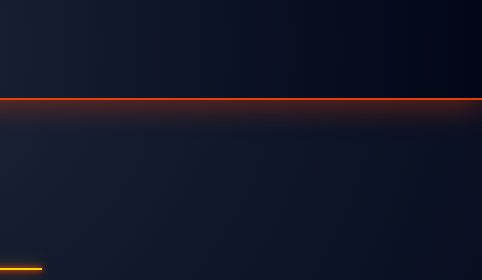
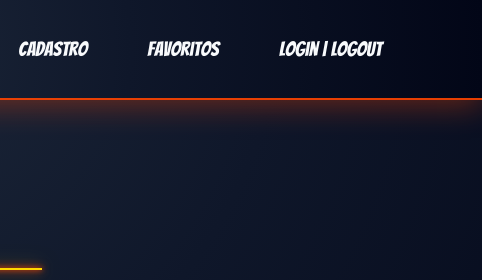
Before and after one commit to Rafaelcfsouza/Trabalho-1---DIW, a website with bundled scripts: page pages/detalhes.html in a window 1280 px wide. Shown: the top 280 px of the page, 798-1280 px from the left. Built offline with nearby package versions, Linux system fonts and the light colour scheme.

Commit message:
Adiciona o nav na pagina detalhes

```diff
--- a/pages/detalhes.html
+++ b/pages/detalhes.html
@@ -16,10 +16,17 @@
   <body>
     <header>
       <div class="logo">
-        <a href="../index.html">
+        <a href="#">
           <img src="../imagens/LogoMyDecks.png" alt="" />
         </a>
       </div>
+      <nav>
+        <ul>
+          <li><a href="">Cadastro</a></li>
+          <li><a href="">Favoritos</a></li>
+          <li><a href="">Login | Logout</a></li>
+        </ul>
+      </nav>
     </header>
 
     <section class="informacoes-gerais">
```
